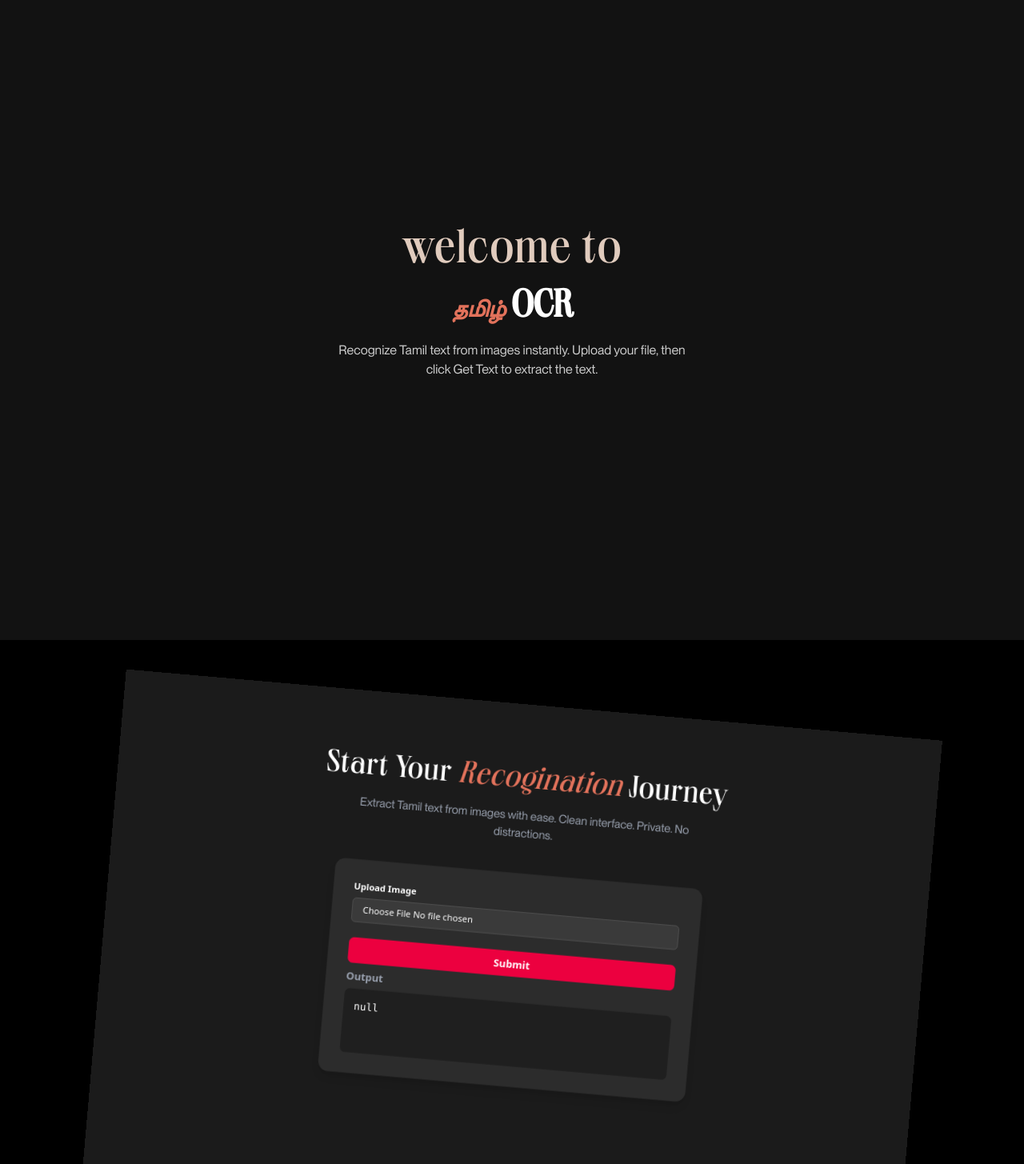
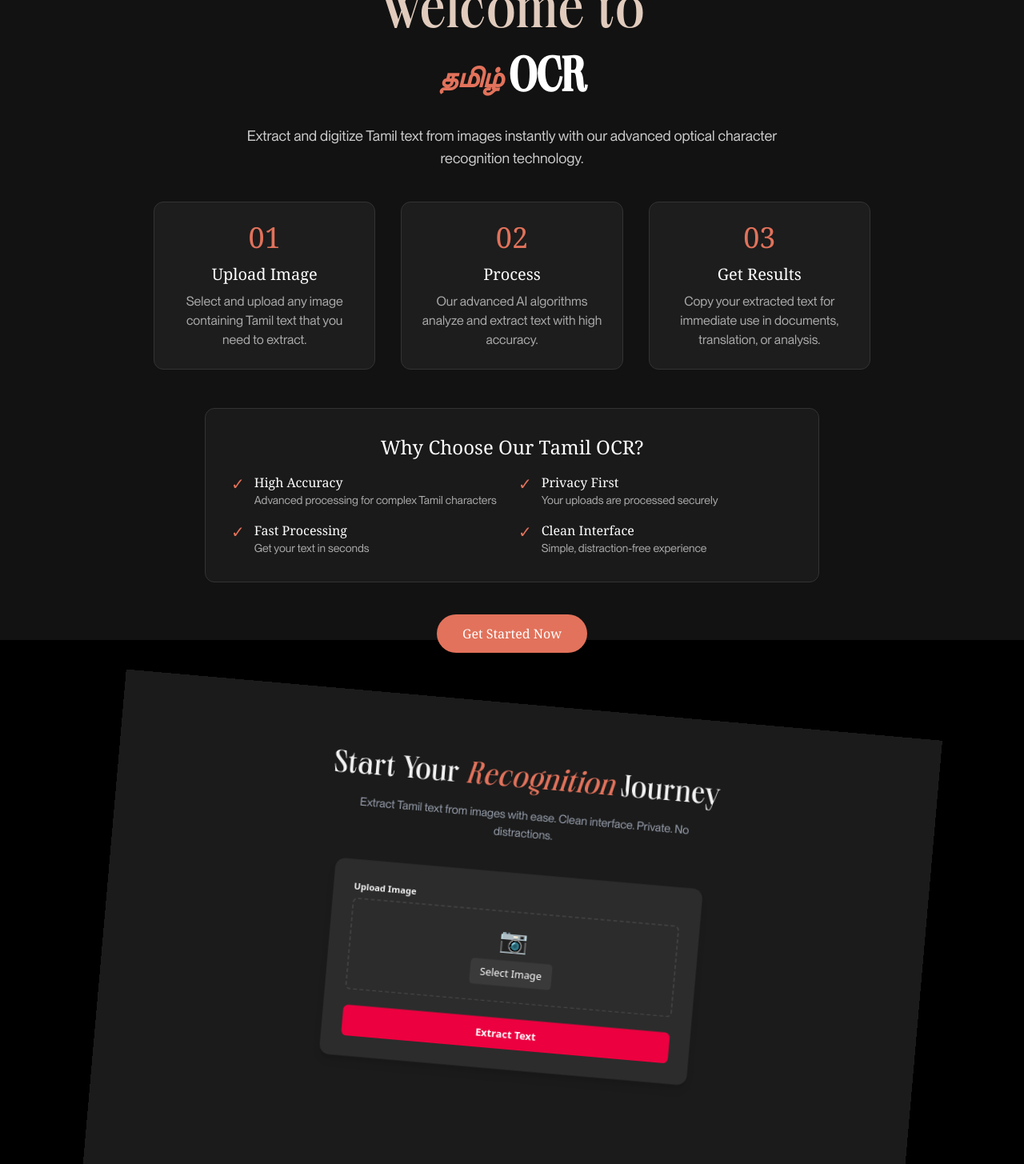
Before and after one commit to Nivas7/tamil_ocr, a Next.js app in the folder client/: page / in a window 1280 px wide. Shown: the top 1455 px of the page at 80% size. Built offline with nearby package versions, Linux system fonts and the light colour scheme.

Commit message:
Refactor the Components && types

```diff
--- a/client/src/app/page.tsx
+++ b/client/src/app/page.tsx
@@ -1,29 +1,38 @@
-'use client';
-import { motion, useScroll, useTransform } from 'framer-motion';
-import Lenis from 'lenis';
-import React, { useEffect, useRef, useState } from 'react'
+"use client";
+import DocumentationPage from "@/components/DocumenatationPage";
+import { motion, MotionValue, useScroll, useTransform } from "framer-motion";
+import Lenis from "lenis";
+import Error from "next/error";
+import Image from "next/image";
+import React, { useEffect, useRef, useState } from "react";
 
+// Define types for props
+interface SectionProps {
+  scrollYProgress: MotionValue<number>;
+}
+
+interface ResponseData {
+  [key: string]: string;
+}
 
 export default function Home() {
-
-  const container = useRef(null);
+  const container = useRef<HTMLDivElement | null>(null);
 
   const { scrollYProgress } = useScroll({
     target: container,
-    offset: ["start start", "end end"]
-  })
+    offset: ["start start", "end end"],
+  });
 
   useEffect(() => {
     const lenis = new Lenis();
 
     function raf(time: number) {
-      lenis.raf(time)
-      requestAnimationFrame(raf)
+      lenis.raf(time);
+      requestAnimationFrame(raf);
     }
 
-    requestAnimationFrame(raf)
-  }, [])
-
+    requestAnimationFrame(raf);
+  }, []);
 
   return (
     <div>
@@ -31,158 +40,409 @@ export default function Home() {
         <HomeSection scrollYProgress={scrollYProgress} />
         <MainSection scrollYProgress={scrollYProgress} />
       </main>
+      <DocumentationPage />
       <Footer />
     </div>
   );
 }
 
-const HomeSection = ({ scrollYProgress }: any) => {
+// Enhanced HomeSection component
+const HomeSection: React.FC<SectionProps> = ({ scrollYProgress }) => {
   const scale = useTransform(scrollYProgress, [0, 1], [1, 0.8]);
   const rotate = useTransform(scrollYProgress, [0, 1], [0, -5]);
 
   return (
-    <motion.div style={{ scale, rotate }} className="sticky top-0 h-screen bg-[#121212] text-[#e0cbbd] font-serif px-6 py-16 flex flex-col items-center justify-center">
-      <h1 className="text-5xl md:text-6xl tracking-wide mb-4">welcome to</h1>
-      <h2 className="text-4xl md:text-5xl font-bold text-white mb-4"><span className="text-[#e2725b] text-3xl italic">தமிழ்</span> OCR</h2>
-      <p className="text-center text-[#ccc] max-w-md mb-10">
-        Recognize Tamil text from images instantly. Upload your file, then click Get Text to extract the text.
+    <motion.div
+      style={{ scale, rotate }}
+      className="sticky top-0 h-screen bg-[#121212] text-[#e0cbbd] font-serif px-6 py-12 flex flex-col items-center justify-center"
+    >
+      <div className="max-w-5xl mx-auto text-center">
+        <h1 className="text-6xl md:text-7xl tracking-wide mb-4 font-serif">
+          Welcome to
+        </h1>
+        <h2 className="text-5xl md:text-6xl font-bold text-white mb-6 flex items-center justify-center">
+          <span className="text-[#e2725b] text-4xl italic mr-2">தமிழ்</span> OCR
+        </h2>
+
+        <p className="text-center text-[#ccc] max-w-2xl mx-auto text-lg mb-10">
+          Extract and digitize Tamil text from images instantly with our
+          advanced optical character recognition technology.
         </p>
+
+        <div className="grid grid-cols-1 md:grid-cols-3 gap-8 mb-12 max-w-4xl mx-auto">
+          <div className="bg-[#1d1d1d] p-6 rounded-xl border border-[#333] hover:border-[#e2725b] transition">
+            <div className="text-[#e2725b] text-4xl mb-3">01</div>
+            <h3 className="text-white text-xl font-medium mb-2">
+              Upload Image
+            </h3>
+            <p className="text-[#aaa]">
+              Select and upload any image containing Tamil text that you need to
+              extract.
+            </p>
+          </div>
+
+          <div className="bg-[#1d1d1d] p-6 rounded-xl border border-[#333] hover:border-[#e2725b] transition">
+            <div className="text-[#e2725b] text-4xl mb-3">02</div>
+            <h3 className="text-white text-xl font-medium mb-2">Process</h3>
+            <p className="text-[#aaa]">
+              Our advanced AI algorithms analyze and extract text with high
+              accuracy.
+            </p>
+          </div>
+
+          <div className="bg-[#1d1d1d] p-6 rounded-xl border border-[#333] hover:border-[#e2725b] transition">
+            <div className="text-[#e2725b] text-4xl mb-3">03</div>
+            <h3 className="text-white text-xl font-medium mb-2">Get Results</h3>
+            <p className="text-[#aaa]">
+              Copy your extracted text for immediate use in documents,
+              translation, or analysis.
+            </p>
+          </div>
+        </div>
+
+        <div className="bg-[#1a1a1a] p-8 rounded-xl border border-[#333] max-w-3xl mx-auto">
+          <h3 className="text-white text-2xl mb-4">
+            Why Choose Our Tamil OCR?
+          </h3>
+          <div className="grid grid-cols-1 md:grid-cols-2 gap-4 text-left">
+            <div className="flex items-start">
+              <div className="text-[#e2725b] mr-3 text-xl">✓</div>
+              <div>
+                <h4 className="text-white font-medium">High Accuracy</h4>
+                <p className="text-[#aaa] text-sm">
+                  Advanced processing for complex Tamil characters
+                </p>
+              </div>
+            </div>
+            <div className="flex items-start">
+              <div className="text-[#e2725b] mr-3 text-xl">✓</div>
+              <div>
+                <h4 className="text-white font-medium">Privacy First</h4>
+                <p className="text-[#aaa] text-sm">
+                  Your uploads are processed securely
+                </p>
+              </div>
+            </div>
+            <div className="flex items-start">
+              <div className="text-[#e2725b] mr-3 text-xl">✓</div>
+              <div>
+                <h4 className="text-white font-medium">Fast Processing</h4>
+                <p className="text-[#aaa] text-sm">Get your text in seconds</p>
+              </div>
+            </div>
+            <div className="flex items-start">
+              <div className="text-[#e2725b] mr-3 text-xl">✓</div>
+              <div>
+                <h4 className="text-white font-medium">Clean Interface</h4>
+                <p className="text-[#aaa] text-sm">
+                  Simple, distraction-free experience
+                </p>
+              </div>
+            </div>
+          </div>
+        </div>
+
+        <div className="mt-10">
+          <button
+            onClick={() =>
+              window.scrollTo({ top: window.innerHeight, behavior: "smooth" })
+            }
+            className="bg-[#e2725b] hover:bg-[#d56451] text-white px-8 py-3 rounded-full font-medium transition"
+          >
+            Get Started Now
+          </button>
+        </div>
+      </div>
     </motion.div>
   );
-}
+};
 
-const MainSection = ({ scrollYProgress }: any) => {
+// Also enhance the MainSection for better consistency
+const MainSection: React.FC<SectionProps> = ({ scrollYProgress }) => {
   const scale = useTransform(scrollYProgress, [0, 1], [0.8, 1]);
-  const rotate = useTransform(scrollYProgress, [0, 1], [5, 0])
+  const rotate = useTransform(scrollYProgress, [0, 1], [5, 0]);
 
   const [selectedFile, setSelectedFile] = useState<File | null>(null);
-  const [response, setResponse] = useState<any>(null);
+  const [response, setResponse] = useState<ResponseData | null>(null);
   const [error, setError] = useState<string | null>(null);
+  const [isLoading, setIsLoading] = useState(false);
+  const [previewUrl, setPreviewUrl] = useState<string | null>(null);
 
   const handleFileChange = (event: React.ChangeEvent<HTMLInputElement>) => {
     if (event.target.files && event.target.files.length > 0) {
-      setSelectedFile(event.target.files[0]);
+      const file = event.target.files[0];
+      setSelectedFile(file);
+
+      // Create preview URL
+      const fileUrl = URL.createObjectURL(file);
+      setPreviewUrl(fileUrl);
     }
-  }
+  };
 
   const handleSubmit = async (event: React.FormEvent) => {
     event.preventDefault();
     if (!selectedFile) {
-      setError("Pelese select an input file/image");
+      setError("Please select an input file/image");
       return;
     }
 
+    setIsLoading(true);
     const formData = new FormData();
-    formData.append('file', selectedFile);
+    formData.append("image", selectedFile);
 
     try {
-      const res = await fetch('', {
+      // Using empty string as in your original code
+      const res = await fetch("", {
         method: "POST",
         body: formData,
       });
 
       if (!res.ok) {
-        throw new Error("Failed to upload an file");
+        throw new Error("Failed to upload file");
       }
 
       const data = await res.json();
       setResponse(data);
       setError(null);
-    } catch (err: React.ErrorInfo) {
-      setError(err.message || "An unexpected erroe Occured");
+    } catch (err: any) {
+      setError(err.message || "An unexpected error occurred");
       setResponse(null);
+    } finally {
+      setIsLoading(false);
     }
-
   };
 
+  useEffect(() => {
+    // Clean up preview URL when component unmounts
+    return () => {
+      if (previewUrl) {
+        URL.revokeObjectURL(previewUrl);
+      }
+    };
+  }, [previewUrl]);
+
   return (
-    <motion.div style={{ scale, rotate }} className="relative h-screen bg-[#1b1b1b] text=[#f2f2f2] font-sans">
-      <main className="flex flex-col items-center justify-center  py-24 px-6">
-        <h1 className="text-5xl font-serif text-center tracking-wide">Start Your <span className="text-[#e2725b] italic">Recogination</span> Journey</h1>
+    <motion.div
+      style={{ scale, rotate }}
+      className="relative h-screen bg-[#1b1b1b] text-[#f2f2f2] font-sans"
+    >
+      <main className="flex flex-col items-center justify-center py-24 px-6">
+        <h1 className="text-5xl font-serif text-center tracking-wide">
+          Start Your <span className="text-[#e2725b] italic">Recognition</span>{" "}
+          Journey
+        </h1>
         <p className="mt-4 text-lg text-gray-400 max-w-xl text-center">
-          Extract Tamil text from images with ease. Clean interface. Private. No distractions.
+          Extract Tamil text from images with ease. Clean interface. Private. No
+          distractions.
         </p>
 
         <div className="mt-12 bg-[#2c2c2c] p-8 rounded-2xl shadow-lg w-full max-w-xl">
           <form onSubmit={handleSubmit}>
-            <label className="block text-sm mb-2 font-semibold">Upload Image</label>
+            <div className="mb-6">
+              <label className="block text-sm mb-2 font-semibold">
+                Upload Image
+              </label>
+              <div className="border-2 border-dashed border-[#444] rounded-lg p-6 text-center hover:border-[#e2725b] transition">
                 <input
                   type="file"
                   accept="image/*"
                   onChange={handleFileChange}
-              className="block w-full text-sm text-white bg-[#3a3a3a] border border-[#555] rounded-md cursor-pointer px-4 py-2 mb-6"
+                  className="hidden"
+                  id="file-upload"
                 />
-            <button type='submit' className='w-full bg-rose-600 hover:bg-rose-700 transition text-white font-semibold py-2  px-4 rounded-lg'>Submit</button>
+                <label
+                  htmlFor="file-upload"
+                  className="cursor-pointer flex flex-col items-center"
+                >
+                  {previewUrl ? (
+                    <Image
+                      src={previewUrl}
+                      alt="Preview"
+                      className="max-h-48 max-w-full mb-4 rounded"
+                    />
+                  ) : (
+                    <div className="text-4xl text-[#555] mb-3">📷</div>
+                  )}
+                  <span className="bg-[#3a3a3a] text-white py-2 px-4 rounded-md hover:bg-[#444] transition">
+                    {selectedFile ? "Change Image" : "Select Image"}
+                  </span>
+                  {selectedFile && (
+                    <p className="mt-2 text-sm text-gray-400">
+                      {selectedFile.name}
+                    </p>
+                  )}
+                </label>
+              </div>
+            </div>
+            <button
+              type="submit"
+              disabled={isLoading}
+              className={`w-full ${
+                isLoading ? "bg-gray-600" : "bg-rose-600 hover:bg-rose-700"
+              } transition text-white font-semibold py-3 px-4 rounded-lg flex items-center justify-center`}
+            >
+              {isLoading ? (
+                <>
+                  <svg
+                    className="animate-spin -ml-1 mr-3 h-5 w-5 text-white"
+                    xmlns="http://www.w3.org/2000/svg"
+                    fill="none"
+                    viewBox="0 0 24 24"
+                  >
+                    <circle
+                      className="opacity-25"
+                      cx="12"
+                      cy="12"
+                      r="10"
+                      stroke="currentColor"
+                      strokeWidth="4"
+                    ></circle>
+                    <path
+                      className="opacity-75"
+                      fill="currentColor"
+                      d="M4 12a8 8 0 018-8V0C5.373 0 0 5.373 0 12h4zm2 5.291A7.962 7.962 0 014 12H0c0 3.042 1.135 5.824 3 7.938l3-2.647z"
+                    ></path>
+                  </svg>
+                  Processing...
+                </>
+              ) : (
+                "Extract Text"
+              )}
+            </button>
+          </form>
 
-            <label className="block text-gray-400 my-2 font-semibold">Output</label>
-          </form>
-          <div className="bg-[#1f1f1f] text-white p-4 rounded-lg font-mono min-h-[100px]">
-            {JSON.stringify(response, null, 2) || 'No output yet.'}
+          {response && response.text && (
+            <div className="mt-8">
+              <h3 className="font-medium text-lg mb-2">Extracted Text:</h3>
+              <div className="bg-[#1f1f1f] text-white p-4 rounded-lg min-h-[100px] break-words">
+                <div className="mb-4 font-mono overflow-x-auto">
+                  {JSON.stringify(response, null, 2)}
                 </div>
+
+                <div className="border-t border-[#333] pt-4 mt-4">
+                  <h4 className="text-sm uppercase text-gray-500 mb-2">
+                    Extracted Tamil Words:
+                  </h4>
+                  <div className="flex flex-wrap gap-2 text-lg font-sans">
+                    {Array.isArray(response.text) ? (
+                      response.text.map((word, index) => (
+                        <span
+                          key={index}
+                          className="bg-[#2a2a2a] px-3 py-1 rounded-md hover:bg-[#333] transition"
+                        >
+                          {word}
+                        </span>
+                      ))
+                    ) : (
+                      <p>No text detected in image.</p>
+                    )}
+                  </div>
+                </div>
+              </div>
+              <div className="flex justify-end mt-2">
+                <button
+                  onClick={() => {
+                    const textContent = Array.isArray(response.text)
+                      ? response.text.join(" ")
+                      : "";
+                    navigator.clipboard.writeText(textContent);
+                  }}
+                  className="text-sm bg-[#333] hover:bg-[#444] text-white px-3 py-1 rounded transition flex items-center"
+                >
+                  <span className="mr-1">Copy All</span>
+                  <svg
+                    xmlns="http://www.w3.org/2000/svg"
+                    width="14"
+                    height="14"
+                    viewBox="0 0 24 24"
+                    fill="none"
+                    stroke="currentColor"
+                    strokeWidth="2"
+                    strokeLinecap="round"
+                    strokeLinejoin="round"
+                  >
+                    <rect
+                      x="9"
+                      y="9"
+                      width="13"
+                      height="13"
+                      rx="2"
+                      ry="2"
+                    ></rect>
+                    <path d="M5 15H4a2 2 0 0 1-2-2V4a2 2 0 0 1 2-2h9a2 2 0 0 1 2 2v1"></path>
+                  </svg>
+                </button>
+              </div>
+            </div>
+          )}
+
+          {error && (
+            <div className="mt-4 bg-red-900/20 border border-red-900/40 text-red-400 p-3 rounded">
+              {error}
+            </div>
+          )}
         </div>
       </main>
     </motion.div>
-  )
-}
+  );
+};
 
 export function Footer() {
   return (
     <div
-      className='relative h-[800px]'
+      className="relative h-[800px]"
       style={{ clipPath: "polygon(0% 0, 100% 0%, 100% 100%, 0 100%)" }}
     >
-      <div className='fixed bottom-0 h-[800px] w-full'>
+      <div className="fixed bottom-0 h-[800px] w-full">
         <Content />
       </div>
     </div>
-  )
+  );
 }
 
 export function Content() {
   return (
-    <div className='bg-[#4E4E5A] py-8 px-12 h-full w-full flex flex-col justify-between'>
+    <div className="bg-[#4E4E5A] py-8 px-12 h-full w-full flex flex-col justify-between">
       <Section1 />
       <Section2 />
     </div>
-  )
+  );
 }
 
-const Section1 = () => {
+const Section1: React.FC = () => {
   return (
     <div>
       <Nav />
     </div>
-  )
-}
+  );
+};
 
-const Section2 = () => {
+const Section2: React.FC = () => {
   return (
-    <div className='flex justify-between items-end'>
-      <h1 className='text-[14vw] leading-[0.8] mt-10'>Tamil Ocr</h1>
+    <div className="flex justify-between items-end">
+      <h1 className="text-[14vw] leading-[0.8] mt-10">Tamil OCR</h1>
       <p>©copyright</p>
     </div>
-  )
-}
+  );
+};
 
-
-
-const Nav = () => {
+const Nav: React.FC = () => {
   return (
-    <div className='flex shrink-0 gap-20'>
-      <div className='flex flex-col gap-2'>
-        <h3 className='mb-2 uppercase text-[#ffffff80]'>About</h3>
+    <div className="flex shrink-0 gap-20">
+      <div className="flex flex-col gap-2">
+        <h3 className="mb-2 uppercase text-[#ffffff80]">About</h3>
         <p>Home</p>
         <p>Projects</p>
         <p>Our Mission</p>
         <p>Contact Us</p>
       </div>
-      <div className='flex flex-col gap-2'>
-        <h3 className='mb-2 uppercase text-[#ffffff80]'>Education</h3>
+      <div className="flex flex-col gap-2">
+        <h3 className="mb-2 uppercase text-[#ffffff80]">Education</h3>
         <p>News</p>
         <p>Learn</p>
         <p>Certification</p>
         <p>Publications</p>
       </div>
     </div>
-  )
-}
+  );
+};
```
Lines whose indentation alone changed are shown as unchanged.
